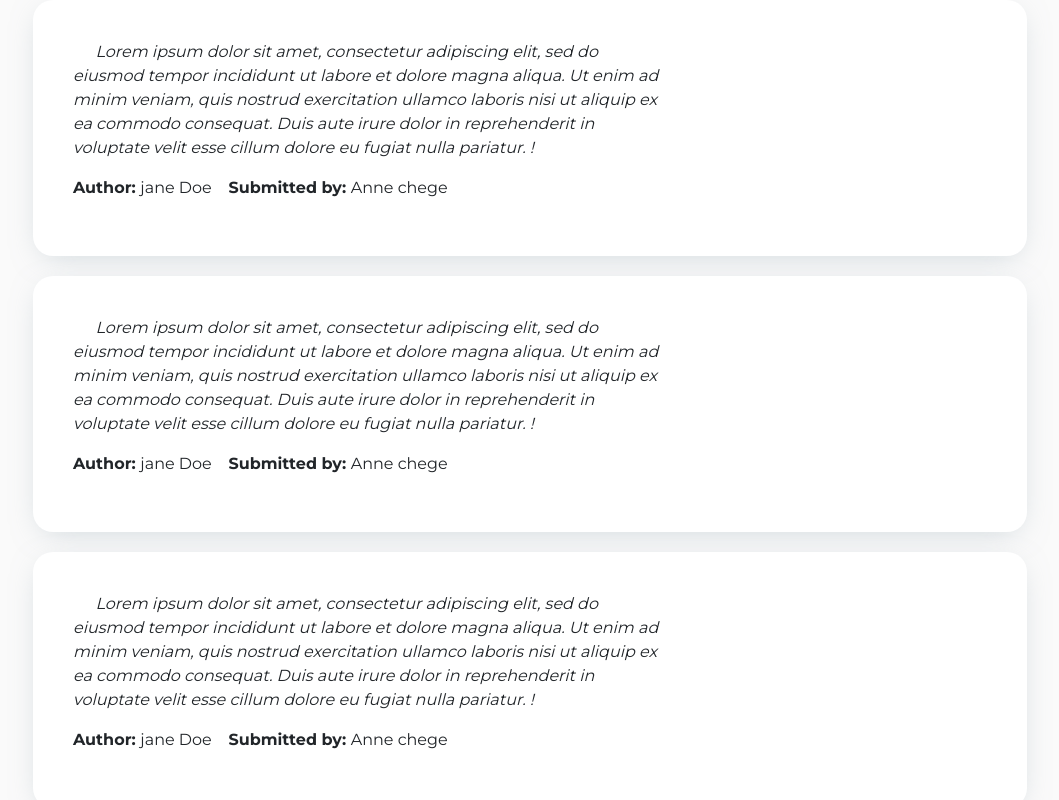
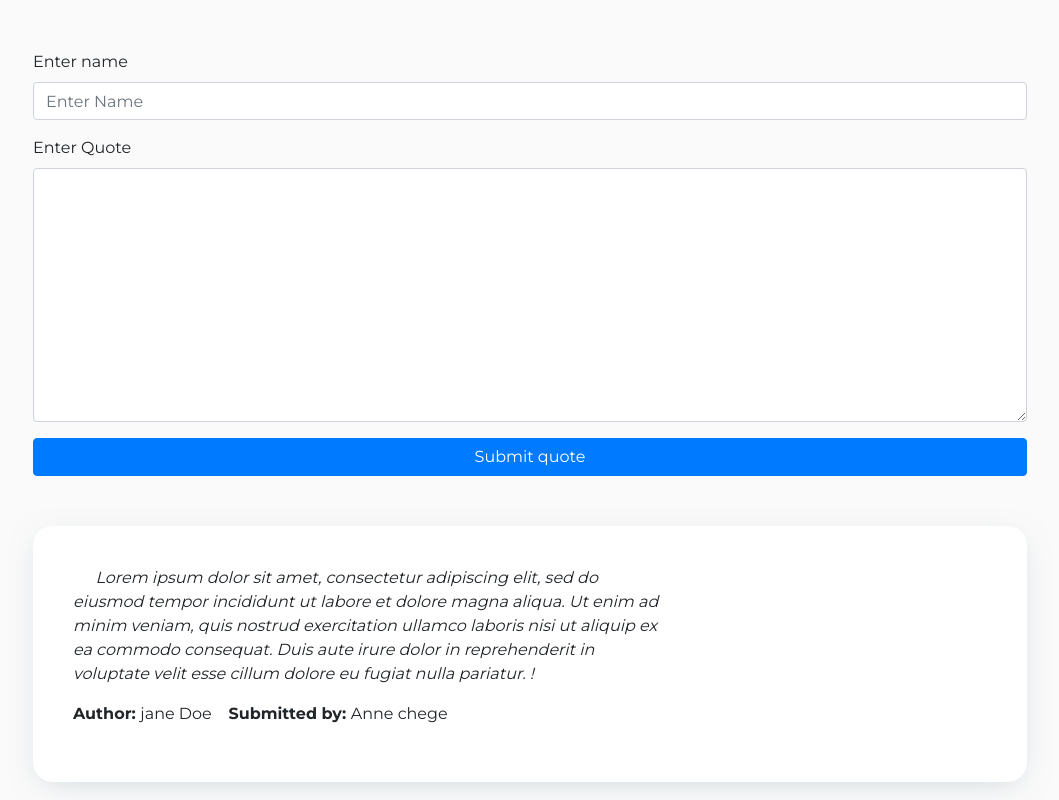
Before and after one commit to annechege/quote-app, an Angular app: page / in a window 1280 px wide. Shown: the top 800 px of the page, without its empty margins (110-1169 px from the left). Built offline with nearby package versions, Linux system fonts and the light colour scheme.

Commit message:
adding styles to our html page

```diff
--- a/src/app/app.component.html
+++ b/src/app/app.component.html
@@ -1,9 +1,4 @@
 <div class="container">
-  <app-card></app-card>
-  <app-card></app-card>
-  <app-card></app-card>
-  <app-card></app-card>
-  <app-card></app-card>
-  <app-card></app-card>
+  <app-header></app-header>
   <app-card></app-card>
 </div>
--- a/src/app/app.module.ts
+++ b/src/app/app.module.ts
@@ -6,13 +6,15 @@ import { CardComponent } from './card/card.component';
 import { NgbModule } from '@ng-bootstrap/ng-bootstrap';
 import { QuoteComponent } from './quote/quote.component';
 import { QuoteDetailsComponent } from './quote-details/quote-details.component';
+import { HeaderComponent } from './header/header.component';
 
 @NgModule({
   declarations: [
     AppComponent,
     CardComponent,
     QuoteComponent,
-    QuoteDetailsComponent
+    QuoteDetailsComponent,
+    HeaderComponent
   ],
   imports: [
     BrowserModule,
--- /dev/null
+++ b/src/app/header/header.component.css
@@ -0,0 +1,6 @@
+.header-form-container{
+  margin: 50px 0;
+}
+.button{
+  width: 100%;
+}
--- /dev/null
+++ b/src/app/header/header.component.html
@@ -0,0 +1,13 @@
+<div class="header-form-container">
+  <form>
+    <div class="form-group">
+      <label for="exampleInputEmail1">Enter name</label>
+      <input type="text" class="form-control" id="exampleInputEmail1" aria-describedby="emailHelp" placeholder="Enter Name">
+    </div>
+    <div class="form-group">
+      <label for="exampleInputPassword1">Enter Quote</label>
+      <textarea name="" class="form-control" id="" cols="30" rows="10"></textarea>
+    </div>
+    <button type="submit" class="btn button btn-primary">Submit quote</button>
+  </form>
+</div>
--- /dev/null
+++ b/src/app/header/header.component.ts
@@ -0,0 +1,15 @@
+import { Component, OnInit } from '@angular/core';
+
+@Component({
+  selector: 'app-header',
+  templateUrl: './header.component.html',
+  styleUrls: ['./header.component.css']
+})
+export class HeaderComponent implements OnInit {
+
+  constructor() { }
+
+  ngOnInit(): void {
+  }
+
+}
```
Also changed, not shown: 1 other file (tests, documents, lock files or other folders).
